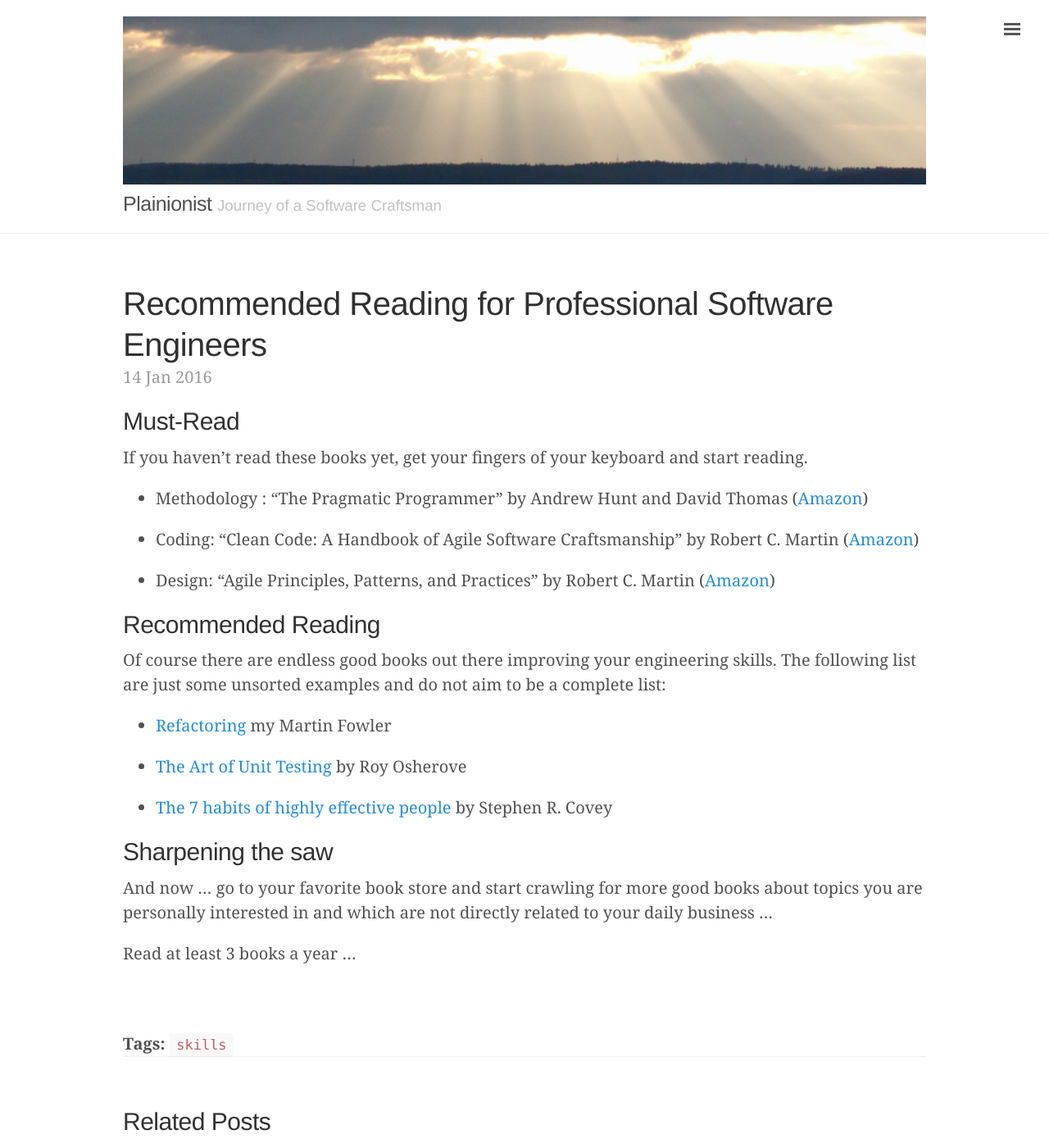
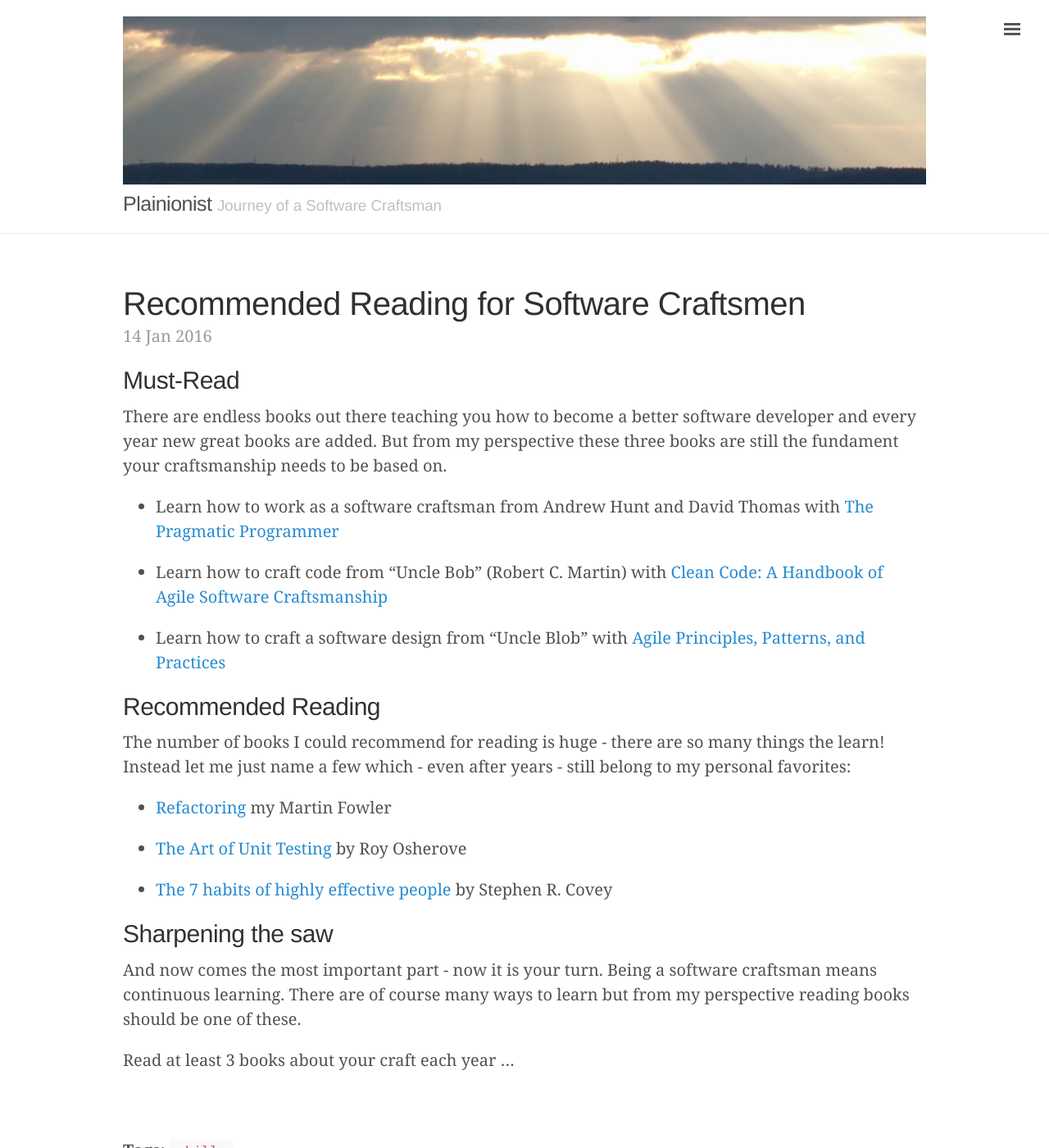
Before and after one commit to plainionist/plainionist.github.io, a Jekyll site: the page built from _posts/2016-01-14-Recommended-Reading.md, in a window 1280 px wide and 1400 px high. Shown: the whole window at 82% size. Built offline with Jekyll 4.4.1, drawn with Linux system fonts in a browser that asks for light colours; comment, search, counter and statistics services are not loaded.

Commit message:
posts improved

```diff
--- a/_posts/2016-01-14-Recommended-Reading.md
+++ b/_posts/2016-01-14-Recommended-Reading.md
@@ -1,29 +1,31 @@
 ---
 layout: post
-title: Recommended Reading for Professional Software Engineers
-description: you want to become a professional software developer? Here is your recommended reading list.
+title: Recommended Reading for Software Craftsmen
+description: You want to become a software craftsman? This posts names readings your journey starts with.
 tags: [skills]
 lint-nowarn: JL0003
 ---
 
 ## Must-Read
 
-If you haven't read these books yet, get your fingers of your keyboard and start reading.
+There are endless books out there teaching you how to become a better software developer and every year
+new great books are added. But from my perspective these three books are still the fundament your
+craftsmanship needs to be based on.
 
-- Methodology : "The Pragmatic Programmer" by Andrew Hunt and David Thomas
-  ([Amazon](http://www.amazon.com/Pragmatic-Programmer-Journeyman-Master/dp/020161622X/ref=sr_1_1?ie=UTF8&qid=1452759962&sr=8-1&keywords=pragmatic+programmer))
+- Learn how to work as a software craftsman from Andrew Hunt and David Thomas with
+  [The Pragmatic Programmer](http://www.amazon.com/Pragmatic-Programmer-Journeyman-Master/dp/020161622X/ref=sr_1_1?ie=UTF8&qid=1452759962&sr=8-1&keywords=pragmatic+programmer)
 
-- Coding: "Clean Code: A Handbook of Agile Software Craftsmanship" by Robert C. Martin
-  ([Amazon](http://www.amazon.com/Clean-Code-Handbook-Software-Craftsmanship/dp/0132350882/ref=sr_1_1?ie=UTF8&qid=1452760030&sr=8-1&keywords=clean+code))
+- Learn how to craft code from "Uncle Bob" (Robert C. Martin) with
+  [Clean Code: A Handbook of Agile Software Craftsmanship](http://www.amazon.com/Clean-Code-Handbook-Software-Craftsmanship/dp/0132350882/ref=sr_1_1?ie=UTF8&qid=1452760030&sr=8-1&keywords=clean+code)
 
-- Design: "Agile Principles, Patterns, and Practices" by Robert C. Martin
-  ([Amazon](http://www.amazon.com/Agile-Principles-Patterns-Practices-C/dp/0131857258/ref=sr_1_1?ie=UTF8&qid=1452784187&sr=8-1&keywords=agile+patterns+and+practices))
+- Learn how to craft a software design from "Uncle Blob" with
+  [Agile Principles, Patterns, and Practices](http://www.amazon.com/Agile-Principles-Patterns-Practices-C/dp/0131857258/ref=sr_1_1?ie=UTF8&qid=1452784187&sr=8-1&keywords=agile+patterns+and+practices)
 
 
 ## Recommended Reading
 
-Of course there are endless good books out there improving your engineering skills. The following list are just some unsorted examples
-and do not aim to be a complete list:
+The number of books I could recommend for reading is huge - there are so many things the learn!
+Instead let me just name a few which - even after years - still belong to my personal favorites:
 
 - [Refactoring](http://www.amazon.com/Refactoring-Improving-Design-Existing-Code/dp/0201485672/ref=sr_1_1?ie=UTF8&qid=1452760245&sr=8-1&keywords=refactoring) my Martin Fowler
 
@@ -34,7 +36,8 @@ and do not aim to be a complete list:
 
 ## Sharpening the saw
 
-And now ... go to your favorite book store and start crawling for more good books about topics you are personally interested in
-and which are not directly related to your daily business ...
+And now comes the most important part - now it is your turn. Being a software craftsman means continuous
+learning. There are of course many ways to learn but from my perspective reading books should be one of
+these.
 
-Read at least 3 books a year ...
+Read at least 3 books about your craft each year ...
```
Also changed, not shown: _posts/2017-01-04-Continuous-Delivery.md (+12 -12 lines), _posts/2017-01-04-Fsharp-For-Fun-And-Profit.md (+9 -6 lines), _posts/2017-01-11-Microservices-Architecture.md (+1 -1 lines), _posts/2017-02-18-Your-Code-As-A-Crime-Scene.md (+1 -3 lines), _posts/2017-12-18-Clean-Architecture.md (+11 -10 lines).
